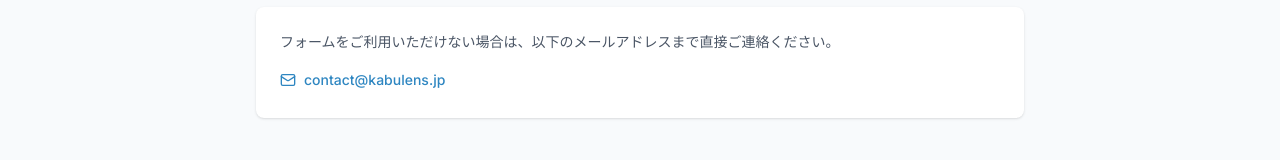
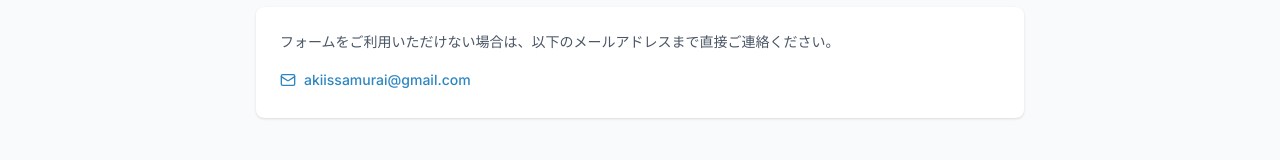
Before and after one commit to aahsa20-star/kabulens, a Next.js app: page /contact in a window 1280 px wide. Shown: the part 862-1022 px from the top of the page. Built offline with nearby package versions, Linux system fonts and the light colour scheme; no server answers.

Commit message:
chore: 連絡先メールアドレスを更新
Co-Authored-By: Claude Opus 4.6 <noreply@anthropic.com>

```diff
--- a/src/app/contact/page.tsx
+++ b/src/app/contact/page.tsx
@@ -198,11 +198,11 @@ export default function ContactPage() {
               フォームをご利用いただけない場合は、以下のメールアドレスまで直接ご連絡ください。
             </p>
             <a
-              href="mailto:contact@kabulens.jp"
+              href="mailto:akiissamurai@gmail.com"
               className="inline-flex items-center gap-2 text-sm font-medium text-accent hover:text-accent-light transition-colors"
             >
               <Mail className="h-4 w-4" />
-              contact@kabulens.jp
+              akiissamurai@gmail.com
             </a>
           </div>
         </section>
--- a/src/app/privacy/page.tsx
+++ b/src/app/privacy/page.tsx
@@ -85,7 +85,7 @@ const sections = [
     title: "12. お問い合わせ",
     paragraphs: [
       "本プライバシーポリシーに関するお問い合わせは、以下までご連絡ください。",
-      "Kabu Lens 運営事務局\nメール：contact@kabulens.jp",
+      "Kabu Lens 運営事務局\nメール：akiissamurai@gmail.com",
     ],
   },
 ];
```
